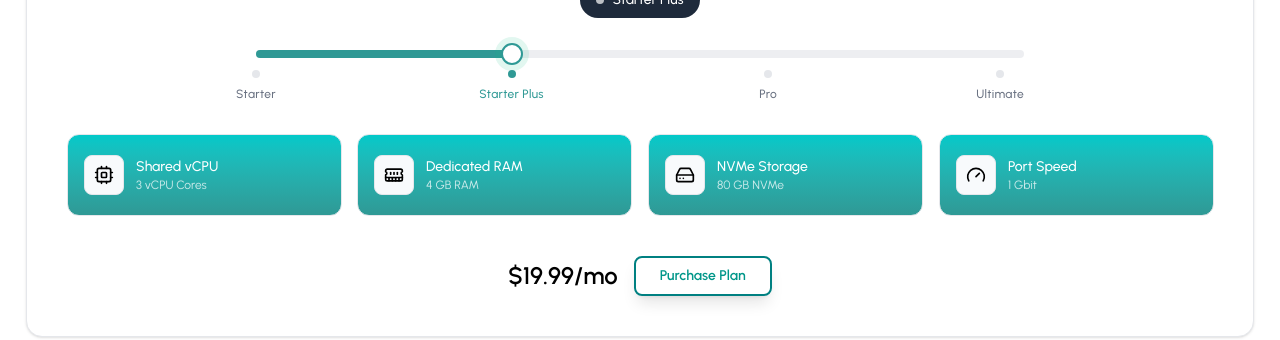
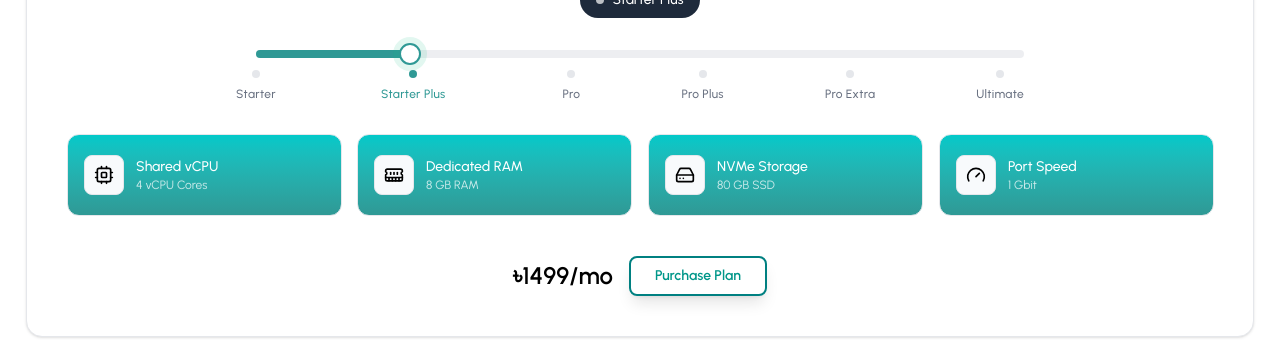
Before and after one commit to hostfame/hostfame, a Next.js app: page /vps-hosting in a window 1280 px wide. Shown: the part 1523-1863 px from the top of the page. Built offline with nearby package versions, Linux system fonts and the light colour scheme; no server answers.

Commit message:
Update: vps pricing

```diff
--- a/src/components/shared/sections/CloudVps.tsx
+++ b/src/components/shared/sections/CloudVps.tsx
@@ -5,62 +5,7 @@ import { LuCpu, LuMemoryStick, LuHardDrive, LuGauge } from "react-icons/lu";
 import { Button } from "../html/Button";
 import CenteredSectionHeader from "../headers/CenteredSectionHeader";
 import DualPricing from "./domain-hero/DualPricing";
-
-// ---------- Tiered data ----------
-const TIERS = [
-  {
-    key: "starter",
-    label: "Starter",
-    className: "-ml-5",
-    priceMonthly: "$9.99/mo",
-    priceMonthlyBdt: "৳1999/mo",
-    features: {
-      cpu: "2 vCPU Cores",
-      ram: "4 GB RAM",
-      ssd: "40 GB NVMe",
-      net: "1GBit",
-    },
-  },
-  {
-    key: "starter-plus",
-    label: "Starter Plus",
-    className: "ml-1",
-    priceMonthly: "$19.99/mo",
-    priceMonthlyBdt: "৳2999/mo",
-    features: {
-      cpu: "3 vCPU Cores",
-      ram: "4 GB RAM",
-      ssd: "80 GB NVMe",
-      net: "1 Gbit",
-    },
-  },
-  {
-    key: "pro",
-    label: "Pro",
-    className: " ml-4",
-    priceMonthly: "$29.99/mo",
-    priceMonthlyBdt: "৳4999/mo",
-    features: {
-      cpu: "4 vCPU Cores",
-      ram: "8 GB RAM",
-      ssd: "160 GB NVMe",
-      net: "1 GBit",
-    },
-  },
-  {
-    key: "ultimate",
-    label: "Ultimate",
-    className: "",
-    priceMonthly: "$49.99/mo",
-    priceMonthlyBdt: "৳7999/mo",
-    features: {
-      cpu: "8 vCPU Cores",
-      ram: "16 GB RAM",
-      ssd: "240 GB NVMe",
-      net: "32 TB",
-    },
-  },
-];
+import { TiersData } from "@/data/cloudVps.data";
 
 const FEATURE_META = [
   {
@@ -90,9 +35,9 @@ const purchaseUrl = `https://my.hostfame.com/cart.php?a=confproduct&i={{index}}`
 export default function CloudVps() {
   // default to Starter Plus to mirror your original state
   const [step, setStep] = useState(1); // 0..3
-  const current = useMemo(() => TIERS[step], [step]);
+  const current = useMemo(() => TiersData[step], [step]);
 
-  const percent = useMemo(() => (step / (TIERS.length - 1)) * 100, [step]);
+  const percent = useMemo(() => (step / (TiersData.length - 1)) * 100, [step]);
 
   return (
     <section
@@ -124,7 +69,7 @@ export default function CloudVps() {
             <input
               type="range"
               min={0}
-              max={3}
+              max={TiersData.length - 1}
               step={1}
               value={step}
               onChange={(e) => setStep(parseInt(e.target.value, 10))}
@@ -158,7 +103,7 @@ export default function CloudVps() {
           {/* Tick marks + labels */}
           <div className="relative mt-3">
             <div className="flex justify-between items-center">
-              {TIERS.map((t, i) => {
+              {TiersData.map((t, i) => {
                 const active = i === step;
                 return (
                   <button
@@ -207,7 +152,7 @@ export default function CloudVps() {
                 <p className="text-white text-sm font-medium">{f.title}</p>
                 {/* key forces re-mount -> CSS animation plays on change */}
                 <p
-                  key={current.features[f.k  as keyof typeof current.features]}
+                  key={current.features[f.k as keyof typeof current.features]}
                   className="text-white/80 text-xs fade-in-up"
                 >
                   {current.features[f.k as keyof typeof current.features]}
--- a/src/data/cloudVps.data.ts
+++ b/src/data/cloudVps.data.ts
@@ -1,30 +1,86 @@
-// import { CloudVpsProps } from "@/types/cloudVps.types";
-
-// const cloudVpsData: CloudVpsProps = {
-//   headline: "High-Speed Cloud VPS",
-//   planLabel: "Starter Plus",
-//   priceMonthly: "$19.99/mo",
-//   ctaText: "Purchase Plan",
-//   features: [
-//     {
-//       icon: <LuCpu className="text-xl" aria - hidden />,
-//       title: "Shared vCPU",
-//       subtitle: "3 vCPU Cores",
-//     },
-//     {
-//       icon: <LuMemoryStick className="text-xl" aria - hidden />,
-//       title: "Dedicated RAM",
-//       subtitle: "4 GB RAM",
-//     },
-//     {
-//       icon: <LuHardDrive className="text-xl" aria - hidden />,
-//       title: "NVMe Storage",
-//       subtitle: "80 GB NVMe",
-//     },
-//     {
-//       icon: <LuGauge className="text-xl" aria - hidden />,
-//       title: "Port Speed",
-//       subtitle: "1 Gbit",
-//     },
-//   ],
-// };
+export const TiersData = [
+  {
+    key: "starter",
+    label: "Starter",
+    href: "https://my.hostfame.com/index.php?rp=/store/vps-hosting-bd/starter",
+    className: "-ml-5",
+    priceMonthly: "৳999/mo",
+    priceMonthlyBdt: "৳999/mo",
+    features: {
+      cpu: "2 vCPU Cores",
+      ram: "4 GB RAM",
+      ssd: "40 GB SSD",
+      net: "1 Gbit",
+    },
+  },
+  {
+    key: "starter-plus",
+    label: "Starter Plus",
+    href: "https://my.hostfame.com/index.php?rp=/store/vps-hosting-bd/starter-plus",
+    className: "ml-1",
+    priceMonthly: "৳1499/mo",
+    priceMonthlyBdt: "৳1499/mo",
+    features: {
+      cpu: "4 vCPU Cores",
+      ram: "8 GB RAM",
+      ssd: "80 GB SSD",
+      net: "1 Gbit",
+    },
+  },
+  {
+    key: "pro",
+    label: "Pro",
+    href: "https://my.hostfame.com/index.php?rp=/store/vps-hosting-bd/pro",
+    className: "ml-4",
+    priceMonthly: "৳2499/mo",
+    priceMonthlyBdt: "৳2499/mo",
+    features: {
+      cpu: "4 vCPU Cores",
+      ram: "8 GB RAM",
+      ssd: "160 GB SSD",
+      net: "1 Gbit",
+    },
+  },
+  {
+    key: "pro-plus",
+    label: "Pro Plus",
+    href: "https://my.hostfame.com/index.php?rp=/store/vps-hosting-bd/pro-plus",
+    className: "",
+    priceMonthly: "৳2999/mo",
+    priceMonthlyBdt: "৳2999/mo",
+    features: {
+      cpu: "8 vCPU Cores",
+      ram: "16 GB RAM",
+      ssd: "160 GB SSD",
+      net: "1 Gbit",
+    },
+  },
+  {
+    key: "pro-extra",
+    label: "Pro Extra",
+    href: "https://my.hostfame.com/index.php?rp=/store/vps-hosting-bd/pro-extra",
+    className: "",
+    priceMonthly: "৳3999/mo",
+    priceMonthlyBdt: "৳3999/mo",
+    features: {
+      cpu: "8 vCPU Cores",
+      ram: "16 GB RAM",
+      ssd: "240 GB SSD",
+      net: "1 Gbit",
+    },
+  },
+  {
+    key: "ultimate",
+    label: "Ultimate",
+    href: "https://my.hostfame.com/index.php?rp=/store/vps-hosting-bd/ultimate",
+    className: "",
+    priceMonthly: "৳9999/mo",
+    priceMonthlyBdt: "৳9999/mo",
+    features: {
+      cpu: "16 vCPU Cores",
+      ram: "32 GB RAM",
+      ssd: "360 GB SSD",
+      net: "1 Gbit",
+    },
+  },
+];
```
